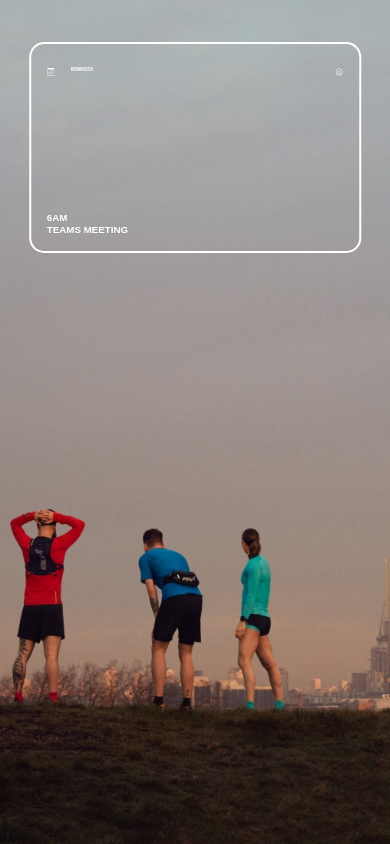
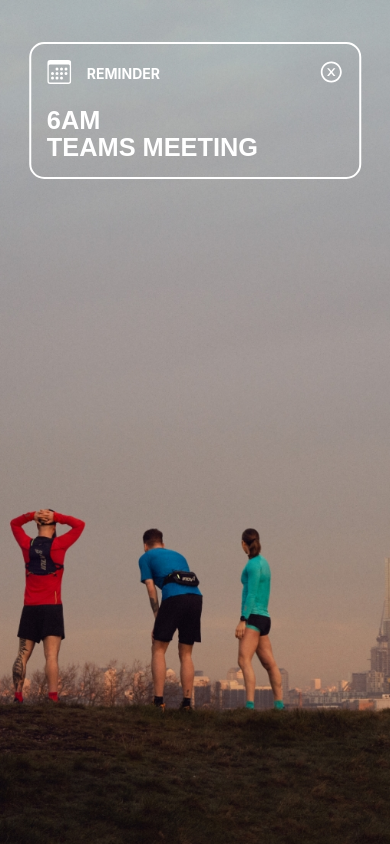
Before and after one commit to leoarthurwall/Inov8WebBuild, a React (Create React App) app: page / in a window 390 px wide. Shown: the top 844 px of the page. Built offline with nearby package versions, Linux system fonts and the light colour scheme.

Commit message:
added mobile breakpoints for the notifications component in section one

```diff
--- a/src/Components/SectionOne/SectionOneNotification/SectionOneNotification.js
+++ b/src/Components/SectionOne/SectionOneNotification/SectionOneNotification.js
@@ -28,8 +28,8 @@ const NotificationContainer = styled.div`
     left: 50%;
     transform: translate(-50%);
 
-    width: 85%;
-    height: 25%;
+    width: 85vw;
+    height: 35vw;
     padding: 4%;
   }
 `;
@@ -49,7 +49,7 @@ const ReminderText = styled.h4`
   color: #fff;
   margin: 0;
   font-size: 1.1vw;
-  @media only screen and (max-width: 1280px) and (min-width: 429px) {
+  @media only screen and (max-width: 1280px) {
     font-size: 14px;
   }
 `;
@@ -65,14 +65,18 @@ const NotificationText = styled.h3`
   margin: 0;
   height: auto;
   line-height: 3vw;
-  @media only screen and (max-width: 1280px) and (min-width: 429px) {
+  @media only screen and (max-width: 1280px) {
     font-size: 32px;
     line-height: 36px;
+  }
+  @media only screen and (max-width: 1280px) {
+    font-size: 6.5vw;
+    line-height: 7vw;
   }
 `;
 const IconIndividualContainer = styled.div`
   width: 2vw;
-  @media only screen and (max-width: 1280px) and (min-width: 429px) {
+  @media only screen and (max-width: 1280px) {
     width: 24px;
   }
 `;
```
